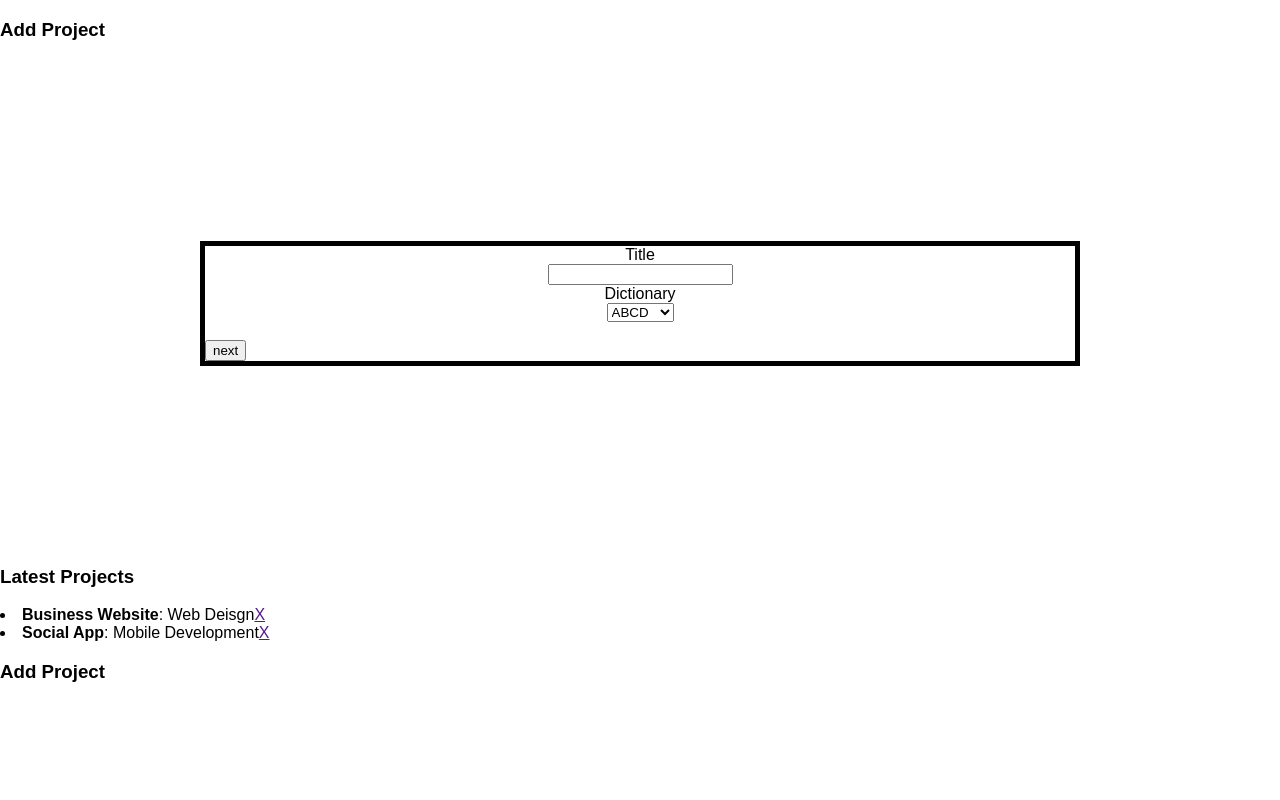
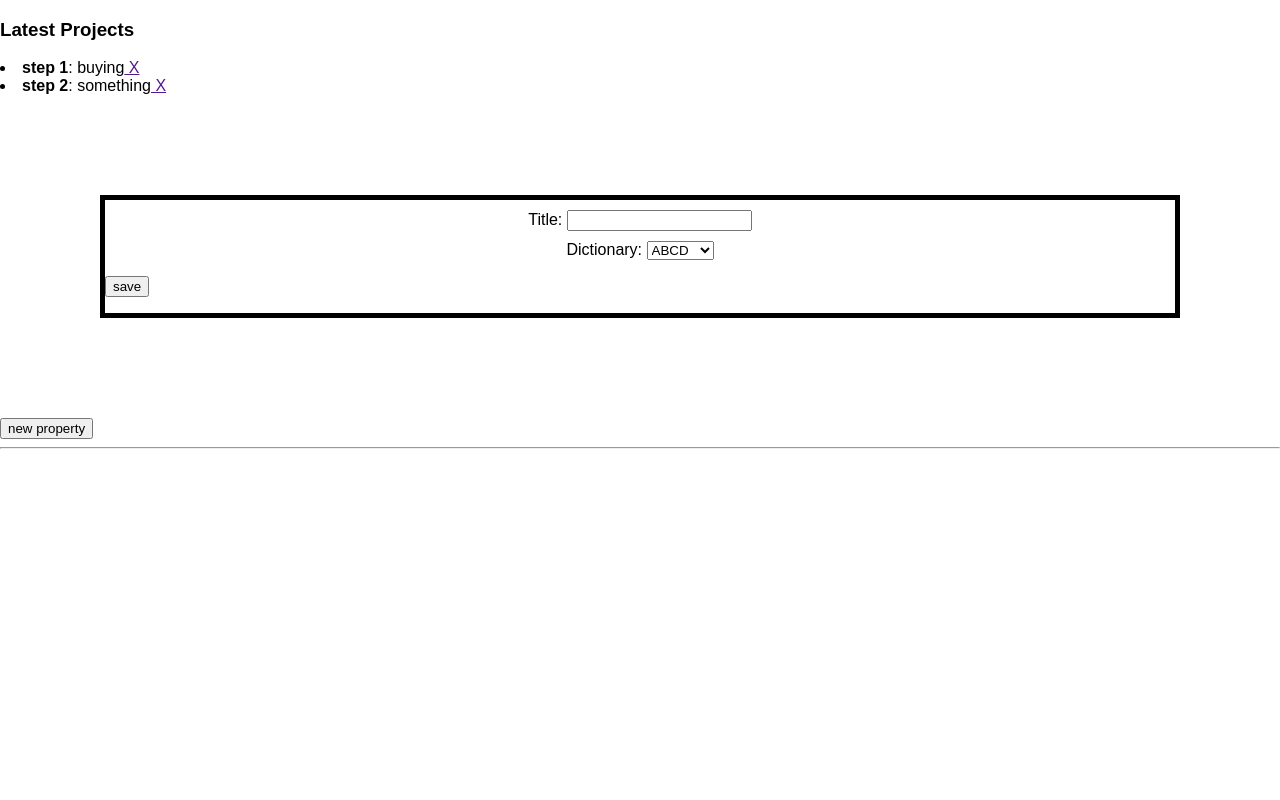
Before and after one commit to leoyangyuliang/Steps-to-Jason, a React (Create React App) app: page / in a window 1280 px wide. Shown: the top 800 px of the page. Built offline with nearby package versions, Linux system fonts and the light colour scheme.

Commit message:
able to add component with button

```diff
--- a/src/App.js
+++ b/src/App.js
@@ -8,8 +8,10 @@ class App extends Component {
   constructor(){
     super();
     this.state = {
+      properties:[],
       projects: []
     }
+
   }
 
 
@@ -17,15 +19,16 @@ class App extends Component {
     this.setState({projects: [
       {
         id:uuid.v4(),
-        title: 'Business Website',
-        category: 'Web Deisgn'
+        title: 'step 1',
+        dictionary: 'buying'
       },
       {
         id:uuid.v4(),
-        title: 'Social App',
-        category: 'Mobile Development'
+        title: 'step 2',
+        dictionary: 'something'
       }
     ]});
+
   }
 
   componentWillMount(){
@@ -48,11 +51,22 @@ class App extends Component {
     this.setState({projects:projects});
   }
 
+
+handleNextStep(){
+   let temp =  this.state.properties;
+   temp.push(<AddProject/>);
+   this.setState({properties:temp});
+    console.log(this.state.properties);
+}
+
   render() {
+
     return (
       <div className="App">
-        <AddProject className="block" addProject={this.handleAddProject.bind(this)} />
         <Projects projects={this.state.projects} onDelete={this.handleDeleteProject.bind(this)} />
+          <AddProject addProject={this.handleAddProject.bind(this)} />
+          <input type="button" value="new property" onClick={this.handleNextStep.bind(this)} />
+          <div>{this.state.properties}</div>
         <hr />
       </div>
     );
--- a/src/Components/AddProject.js
+++ b/src/Components/AddProject.js
@@ -22,9 +22,9 @@ class AddProject extends Component {
       this.setState({newProject:{
         id: uuid.v4(),
         title: this.refs.title.value,
-        category: this.refs.category.value
+        dictionary: this.refs.dictionary.value
       }}, function(){
-        //console.log(this.state);
+      //  console.log(this.state);
         this.props.addProject(this.state.newProject);
       });
     }
@@ -37,22 +37,22 @@ class AddProject extends Component {
     });
     return (
       <div>
-        <h3>Add Project</h3>
         <form  className ="block" onSubmit={this.handleSubmit.bind(this)}>
           <div className = "TextInput">
-            <label>Title</label><br />
+            <label>Title: </label>
             <input type="text" ref="title" />
           </div>
           <div className = "dictionarySelection">
-            <label>Dictionary</label><br />
+            <label>Dictionary: </label>
             <select ref="dictionary">
               {dictionaryOption}
             </select>
           </div>
-          <br />
-          <input className="goNext" type="submit" value="next" />
-          <br />
+          <p  className="goNext" >
+          <input type="submit" value="save" />
+          </p>
         </form>
+
       </div>
     );
   }
--- a/src/Components/ProjectItem.js
+++ b/src/Components/ProjectItem.js
@@ -10,8 +10,8 @@ class ProjectItem extends Component {
   render() {
     return (
       <li className="Project">
-        <strong>{this.props.project.title}</strong>: {this.props.project.category}
-        <a href="" onClick={this.deleteProject.bind(this, this.props.project.id)}>X</a>
+        <strong>{this.props.project.title}</strong>: {this.props.project.dictionary}
+        <a href="" onClick={this.deleteProject.bind(this, this.props.project.id)}> X </a>
       </li>
     );
   }
--- a/src/Components/Projects.js
+++ b/src/Components/Projects.js
@@ -1,7 +1,6 @@
 import React, { Component } from 'react';
 import ProjectItem from './ProjectItem';
 import PropTypes from 'prop-types';
-import Addproject from './AddProject';
 
 class Projects extends Component {
   deleteProject(id){
@@ -22,7 +21,6 @@ class Projects extends Component {
       <div className="Projects">
         <h3>Latest Projects</h3>
         {projectItems}
-        <Addproject />
       </div>
     );
   }
--- a/src/Components/components.css
+++ b/src/Components/components.css
@@ -1,10 +1,11 @@
 .block{
   border: 5px solid black;
-    margin: 200px;
+    margin: 100px;
 }
 .goNext{
-  align-self: flex-end;
+  align-self: center;
 }
 .TextInput,.dictionarySelection{
   text-align: center;
+  margin: 10px;
 }
```
